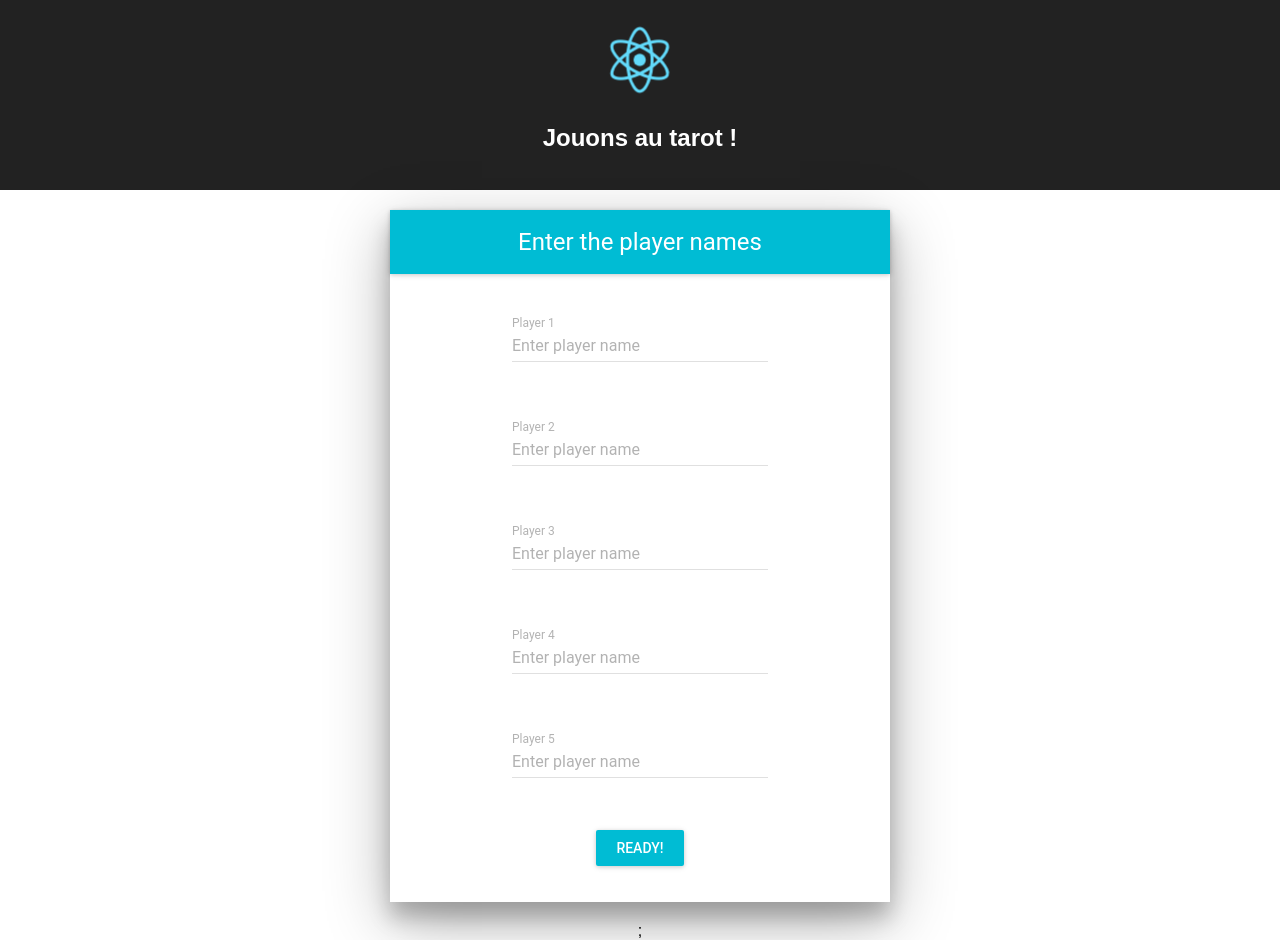
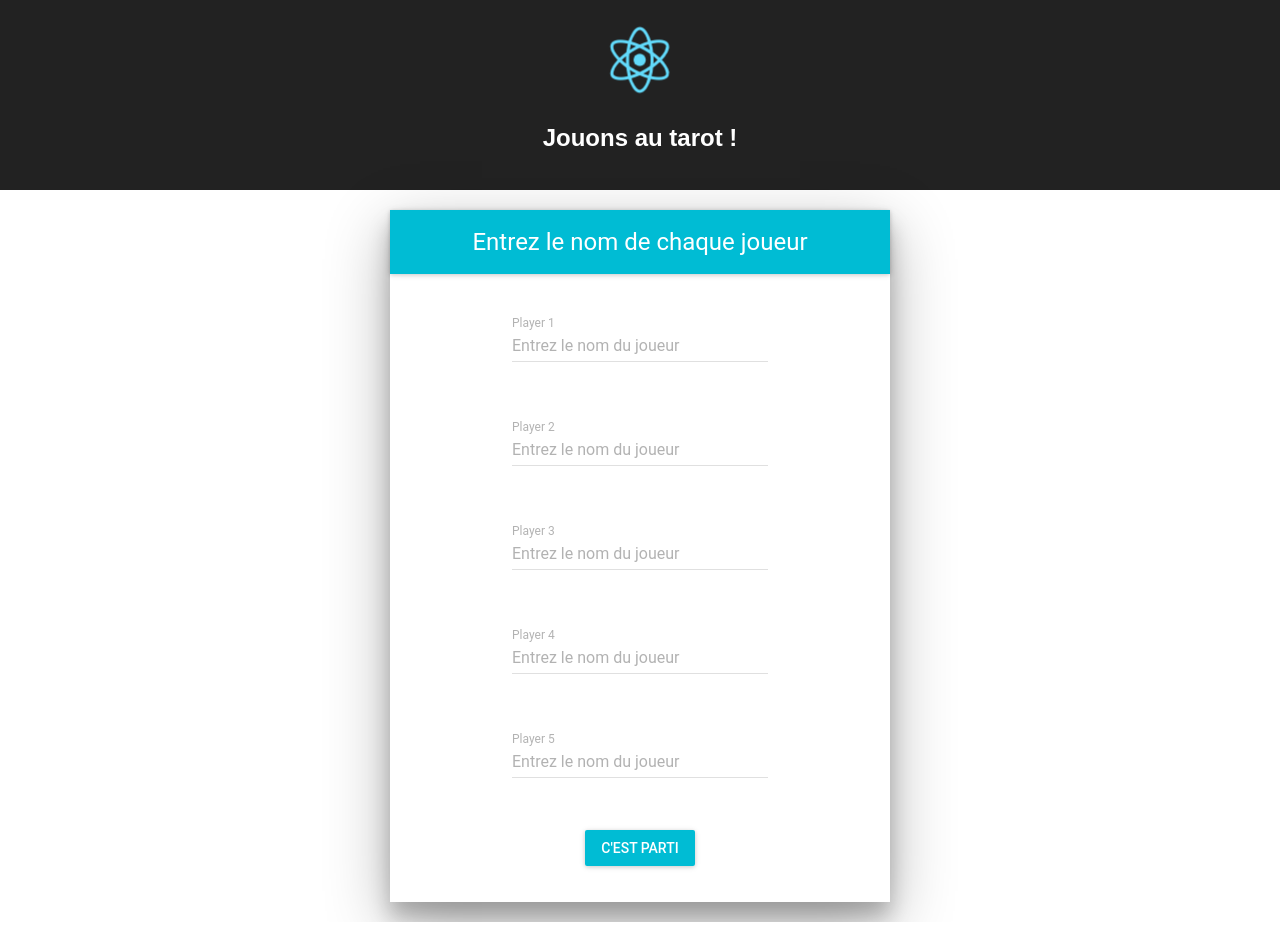
Before and after one commit to matlonyc/tarot-score, a React (Create React App) app: page / in a window 1280 px wide. Built offline with nearby package versions, Linux system fonts and the light colour scheme; the HTML template or start-up script is replaced by a standard one.

Commit message:
Working it

```diff
--- a/src/App.tsx
+++ b/src/App.tsx
@@ -1,6 +1,7 @@
 import * as React from 'react';
 import './App.css';
 import EnterPlayers from './EnterPlayers';
+import Game from './Game';
 
 const logo = require('./logo.svg');
 
@@ -29,9 +30,10 @@ class App extends React.Component<any, any> {
         />
       );
     } else {
-      debugger;
       return (
-        <div>Hello! {this.state.playerNames[0]}</div>
+        <Game
+          playerNames={this.state.playerNames}
+        />
       );
     }
   }
@@ -43,7 +45,7 @@ class App extends React.Component<any, any> {
           <img src={logo} className="App-logo" alt="logo" />
           <h2>Jouons au tarot !</h2>
         </div>
-        {this.buildPlayerList()};
+        {this.buildPlayerList()}
       </div>
     );
   }
--- a/src/EnterPlayers.tsx
+++ b/src/EnterPlayers.tsx
@@ -8,6 +8,9 @@ import TextField from 'material-ui/TextField';
 import RaisedButton from 'material-ui/RaisedButton';
 
 const lightMuiTheme = getMuiTheme(lightBaseTheme);
+const HINT_TEXT = 'Entrez le nom du joueur';
+const TITLE = 'Entrez le nom de chaque joueur';
+const READY = 'C\'est parti';
 
 const style = {
   width: 500,
@@ -59,11 +62,14 @@ class EnterPlayers extends React.Component<any, any> {
       <div>
         <MuiThemeProvider muiTheme={lightMuiTheme}>
           <Paper style={style} zDepth={5} rounded={false}>
-            <AppBar title="Enter the player names" showMenuIconButton={false}/>
+            <AppBar
+              title={TITLE}
+              showMenuIconButton={false}
+            />
             <List>
               <ListItem>
                 <TextField
-                  hintText="Enter player name"
+                  hintText={HINT_TEXT}
                   floatingLabelText="Player 1"
                   floatingLabelFixed={true}
                   name="1"
@@ -72,7 +78,7 @@ class EnterPlayers extends React.Component<any, any> {
               </ListItem>
               <ListItem>
                 <TextField
-                  hintText="Enter player name"
+                  hintText={HINT_TEXT}
                   floatingLabelText="Player 2"
                   floatingLabelFixed={true}
                   name="2"
@@ -81,7 +87,7 @@ class EnterPlayers extends React.Component<any, any> {
               </ListItem>
               <ListItem>
                 <TextField
-                  hintText="Enter player name"
+                  hintText={HINT_TEXT}
                   floatingLabelText="Player 3"
                   floatingLabelFixed={true}
                   name="3"
@@ -90,7 +96,7 @@ class EnterPlayers extends React.Component<any, any> {
               </ListItem>
               <ListItem>
                 <TextField
-                  hintText="Enter player name"
+                  hintText={HINT_TEXT}
                   floatingLabelText="Player 4"
                   floatingLabelFixed={true}
                   name="4"
@@ -99,7 +105,7 @@ class EnterPlayers extends React.Component<any, any> {
               </ListItem>
               <ListItem>
                 <TextField
-                  hintText="Enter player name"
+                  hintText={HINT_TEXT}
                   floatingLabelText="Player 5"
                   floatingLabelFixed={true}
                   name="5"
@@ -108,7 +114,7 @@ class EnterPlayers extends React.Component<any, any> {
               </ListItem>
               <ListItem>
                 <RaisedButton
-                  label="Ready!"
+                  label={READY}
                   primary={true}
                   style={buttonStyle}
                   onClick={this.onReady.bind(this)}
--- /dev/null
+++ b/src/Game.tsx
@@ -0,0 +1,29 @@
+import * as React from 'react';
+
+class Game extends React.Component<any, any> {
+  constructor(props: any) {
+    super(props);
+
+    this.state = {
+      numberOfPlayers: props.playerNames.length,
+      playerNames: props.playerNames,
+    };
+  }
+
+  componentWillReceiveProps(props: any) {
+    this.setState({
+      numberOfPlayers: props.playerNames.length,
+      playerNames: props.playerNames,
+    });
+  }
+
+  render() {
+    return (
+      <div>
+        New Game!
+      </div>
+    );
+  }
+};
+
+export default Game;
```
Also changed, not shown: src/Round.tsx (added, +29 -0 lines), src/Score.tsx (added, +29 -0 lines).
